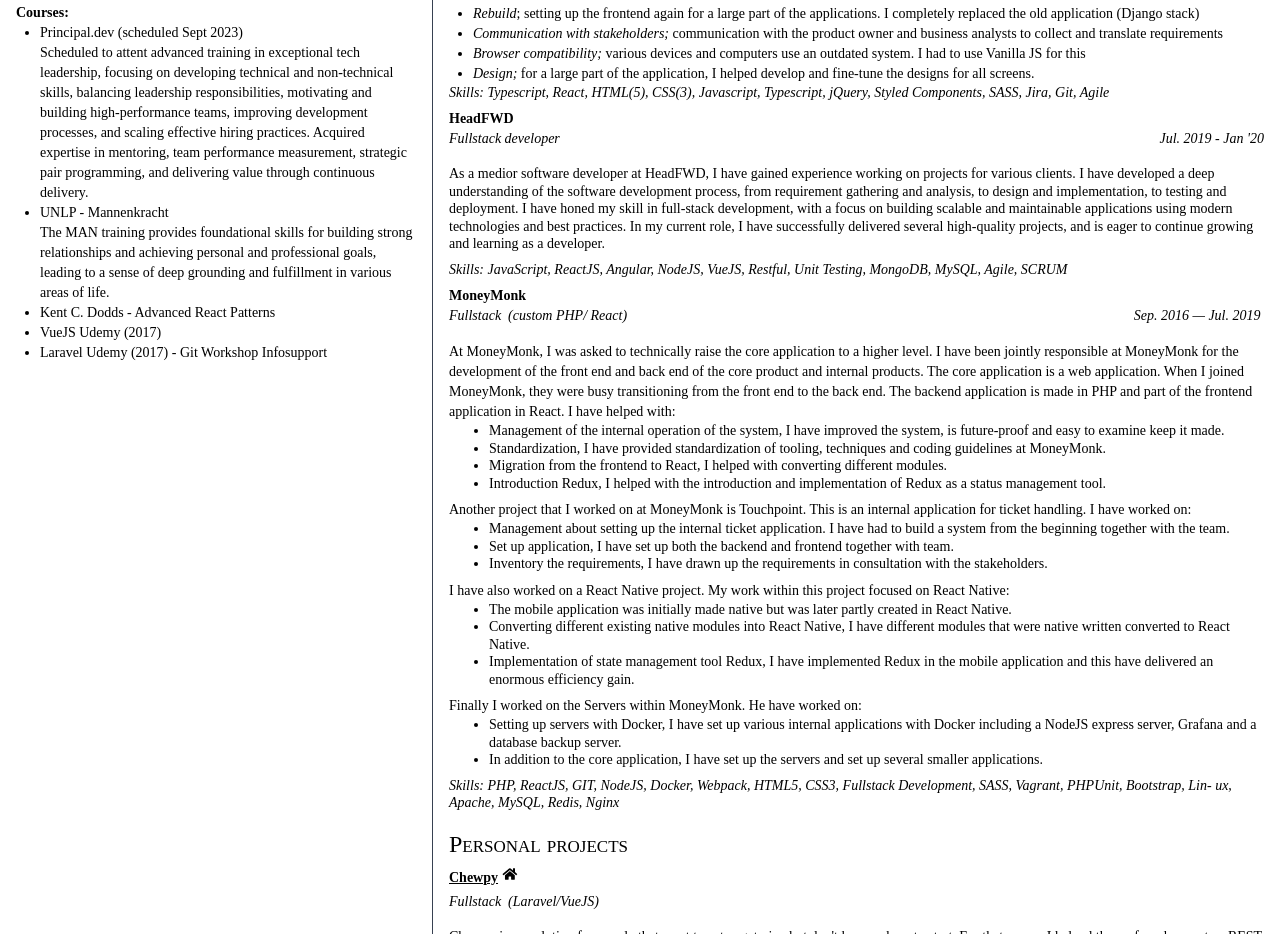
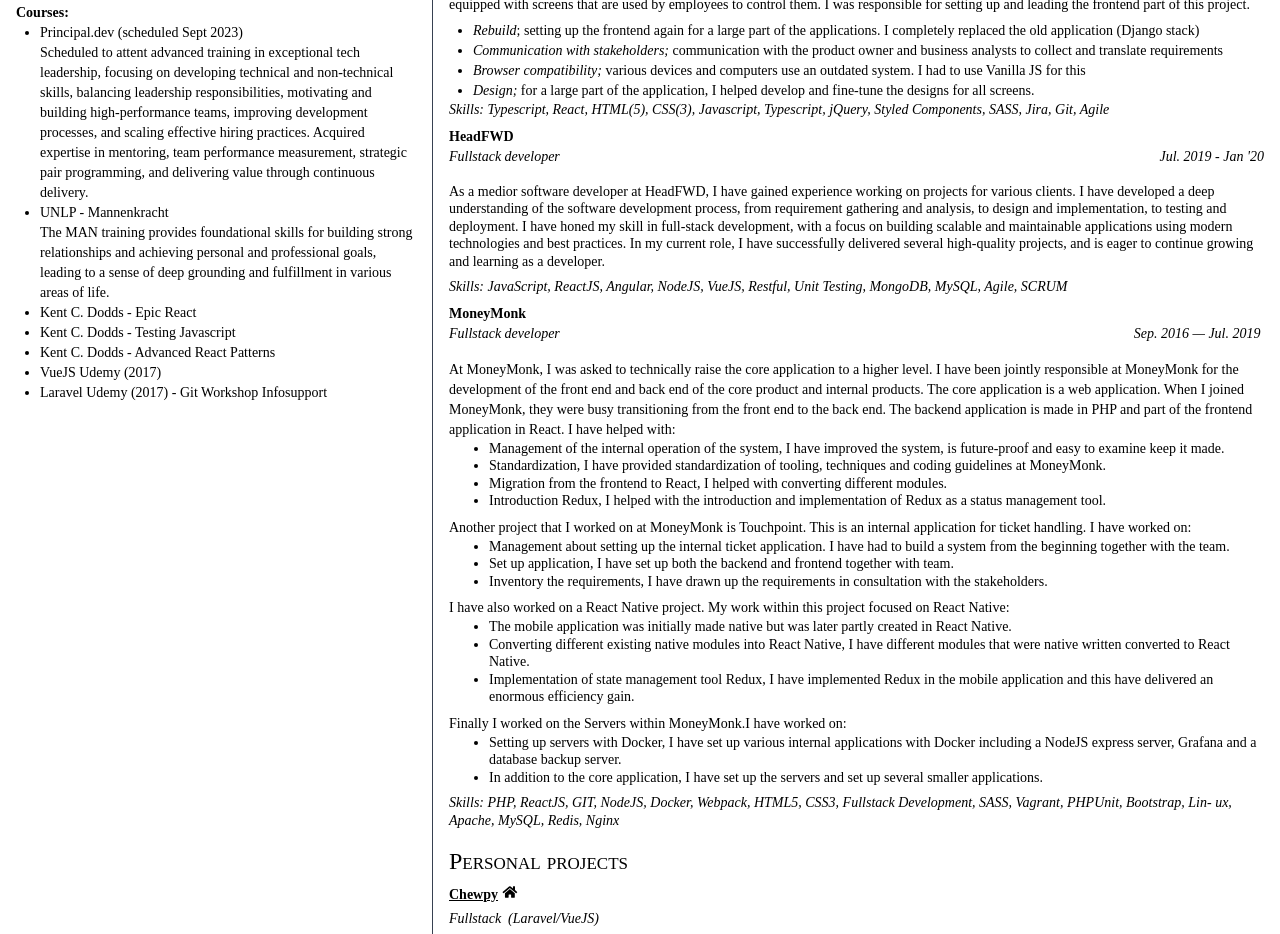
Before and after one commit to oscarteg/resume, a website built with Vite: page index.html in a window 1280 px wide. Shown: the part 1443-2377 px from the top of the page. Built offline with nearby package versions, Linux system fonts and the light colour scheme; a web font is replaced by a local one.

Commit message:
feat: updated resume

```diff
--- a/index.html
+++ b/index.html
@@ -185,6 +185,7 @@
 
                 <p>Scheduled to attent advanced training in exceptional tech leadership, focusing on developing technical and non-technical skills, balancing leadership responsibilities, motivating and building high-performance teams, improving development processes, and scaling effective hiring practices. Acquired expertise in mentoring, team performance measurement, strategic pair programming, and delivering value through continuous delivery.</p>
                 </li>
+
                 <li>
                   <p>UNLP - Mannenkracht</p>
 
@@ -195,10 +196,13 @@
                   various areas of life.
                 </p>
                 </li>
-                <li><p>Kent C. Dodds - Advanced React Patterns</p></li>
+                <li>Kent C. Dodds - Epic React</li>
 
-                <li><p>VueJS Udemy (2017)</p></li>
-                <li><p>Laravel Udemy (2017) - Git Workshop Infosupport</p></li>
+                <li>Kent C. Dodds - Testing Javascript</li>
+                <li>Kent C. Dodds - Advanced React Patterns</li>
+
+                <li>VueJS Udemy (2017)</li>
+                <li>Laravel Udemy (2017) - Git Workshop Infosupport</li>
               </ul>
             </div>
           </section>
--- a/partials/experience.html
+++ b/partials/experience.html
@@ -134,12 +134,13 @@
       topics within an organisation, such as privacy data, AVG legislation, and
       password protocols. Due to current developments, the escape rooms had to
       be made digital. I helped Deloitte with the process of digitising the
-      escape rooms. In this process, he created various games, including memory
+      escape rooms. In this process, I created various games, including memory
       and mastermind games. I helped to conceive, design, and implement the
-      games. All applications were created in
+      games. All applications were created in NextJS, Typescript, React, and a
+      design using TailwindCSS.
     </p>
     <p class="paragraph italic">
-      Skills: React/Typescript and NextJS, with a design using TailwindCSS.
+      Skills: React/Typescript, NextJS, TailwindCSS.
     </p>
   </div>
 
@@ -249,7 +250,7 @@
   <div>
     <p class="font-bold mt-2">MoneyMonk</p>
     <p class="flex justify-between">
-      <span class="italic">Fullstack&nbsp; (custom PHP/ React)</span>
+      <span class="italic">Fullstack developer</span>
       <span class="italic">Sep. 2016 &mdash; Jul. 2019&nbsp;</span>
     </p>
     <div class="paragraph mt-4">
@@ -325,9 +326,7 @@
     </div>
 
     <div class="paragraph">
-      <p>
-        Finally I worked on the Servers within MoneyMonk. He have worked on:
-      </p>
+      <p>Finally I worked on the Servers within MoneyMonk.I have worked on:</p>
       <ul class="ml-4 mb-2">
         <li>
           Setting up servers with Docker, I have set up various internal
```
